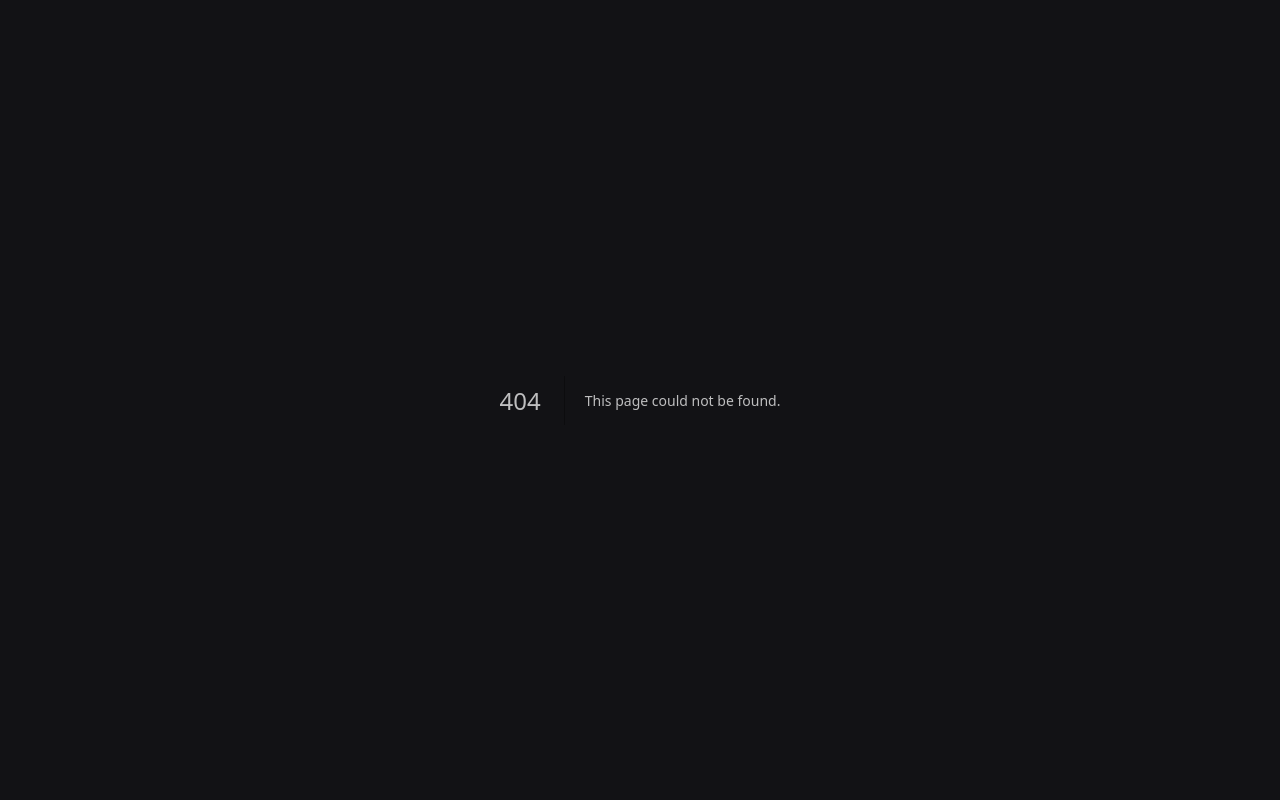
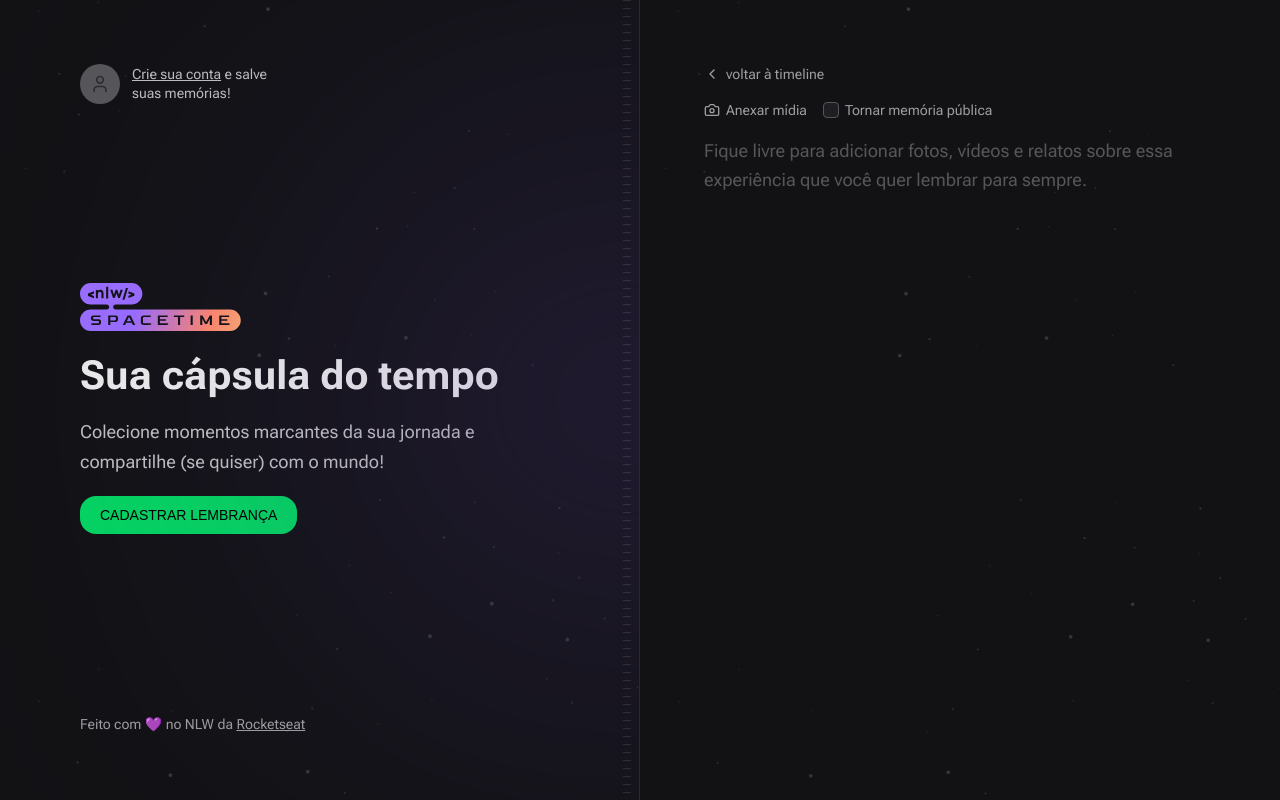
Before and after one commit to lucas-tannus/nlw2023, a Next.js app in the folder web/: page /memories/new in a window 1280 px wide. Before the commit this address had no page. Built offline with nearby package versions, Linux system fonts and the light colour scheme; no server answers; a web font is replaced by a local one.

Commit message:
feat: creating new memory page and changing layout

```diff
--- a/web/package.json
+++ b/web/package.json
@@ -27,6 +27,7 @@
   },
   "devDependencies": {
     "@rocketseat/eslint-config": "^1.2.0",
+    "@tailwindcss/forms": "^0.5.3",
     "prettier-plugin-tailwindcss": "^0.3.0"
   }
 }
--- a/web/src/app/layout.tsx
+++ b/web/src/app/layout.tsx
@@ -1,9 +1,15 @@
 import { ReactNode } from 'react'
+import { cookies } from 'next/headers'
 
 import {
   Roboto_Flex as Roboto,
   Bai_Jamjuree as BaiJamjuree,
 } from 'next/font/google'
+
+import Hero from '@/components/Hero'
+import SignIn from '@/components/SignIn'
+import UserProfile from '@/components/UserProfile'
+import Copyright from '@/components/Copyright'
 
 import './globals.css'
 
@@ -20,12 +26,25 @@
 }
 
 export default function RootLayout({ children }: { children: ReactNode }) {
+  const isAuthenticated = cookies().get('token')
+
   return (
     <html lang="en">
       <body
         className={`${roboto.variable} ${baiJamjuree.variable} bg-gray-900 font-sans text-gray-100`}
       >
-        {children}
+        <main className="grid min-h-screen grid-cols-2">
+          <div className="relative flex flex-col items-start justify-between overflow-hidden border-r border-white/10 bg-[url(../assets/stars.svg)] bg-cover px-20 py-16">
+            <div className="absolute right-0 top-1/2 h-[288px] w-[526px] -translate-y-1/2 translate-x-1/2 rounded-full bg-purple-700 opacity-50 blur-full" />
+            <div className="absolute bottom-0 right-2 top-0 w-2 bg-stripes" />
+            {isAuthenticated ? <UserProfile /> : <SignIn />}
+            <Hero />
+            <Copyright />
+          </div>
+          <div className="flex flex-col bg-[url(../assets/stars.svg)] bg-cover p-16">
+            {children}
+          </div>
+        </main>
       </body>
     </html>
   )
--- /dev/null
+++ b/web/src/app/memories/new/page.tsx
@@ -0,0 +1,46 @@
+import { Camera, ChevronLeft } from 'lucide-react'
+
+export default function NewMemory() {
+  return (
+    <div className="flex flex-1 flex-col gap-4">
+      <a
+        href="/"
+        className="flex items-center gap-1.5 text-sm text-gray-200 hover:text-gray-100"
+      >
+        <ChevronLeft className="h-4 w-4" />
+        voltar à timeline
+      </a>
+      <form className="flex flex-1 flex-col gap-2">
+        <div className="flex items-center gap-4">
+          <label
+            className="flex cursor-pointer items-center gap-1.5 text-sm text-gray-200 hover:text-gray-100"
+            htmlFor="media"
+          >
+            <Camera className="h-4 w-4" />
+            Anexar mídia
+          </label>
+          <label
+            htmlFor="isPublic"
+            className="flex items-center gap-1.5 text-sm text-gray-200 hover:text-gray-100"
+          >
+            <input
+              type="checkbox"
+              name="isPublic"
+              id="isPublic"
+              value="true"
+              className="h-4 w-4 rounded border-gray-400 bg-gray-700 text-purple-500"
+            />
+            Tornar memória pública
+          </label>
+        </div>
+        <input type="file" className="invisible h-0 w-0" id="media" />
+        <textarea
+          name="content"
+          spellCheck={false}
+          placeholder="Fique livre para adicionar fotos, vídeos e relatos sobre essa experiência que você quer lembrar para sempre."
+          className="w-full flex-1 resize-none rounded border-0 bg-transparent p-0 text-lg leading-relaxed text-gray-100 placeholder:text-gray-400 focus:ring-0"
+        />
+      </form>
+    </div>
+  )
+}
--- a/web/src/app/page.tsx
+++ b/web/src/app/page.tsx
@@ -1,25 +1,5 @@
-import { cookies } from 'next/headers'
-import SignIn from '@/components/SignIn'
-import Copyright from '../components/Copyright'
-import Hero from '../components/Hero'
 import EmptyMessage from '@/components/EmptyMessage'
-import UserProfile from '@/components/UserProfile'
 
 export default function Home() {
-  const isAuthenticated = cookies().get('token')
-
-  return (
-    <main className="grid min-h-screen grid-cols-2">
-      <div className="relative flex flex-col items-start justify-between overflow-hidden border-r border-white/10 bg-[url(../assets/stars.svg)] bg-cover px-20 py-16">
-        <div className="absolute right-0 top-1/2 h-[288px] w-[526px] -translate-y-1/2 translate-x-1/2 rounded-full bg-purple-700 opacity-50 blur-full" />
-        <div className="absolute bottom-0 right-2 top-0 w-2 bg-stripes" />
-        {isAuthenticated ? <UserProfile /> : <SignIn />}
-        <Hero />
-        <Copyright />
-      </div>
-      <div className="flex flex-col bg-[url(../assets/stars.svg)] bg-cover p-16">
-        <EmptyMessage />
-      </div>
-    </main>
-  )
+  return <EmptyMessage />
 }
--- a/web/tailwind.config.js
+++ b/web/tailwind.config.js
@@ -88,5 +88,5 @@
       },
     },
   },
-  plugins: [],
+  plugins: [require('@tailwindcss/forms')],
 }
```
Also changed, not shown: 1 other file (tests, documents, lock files or other folders).
